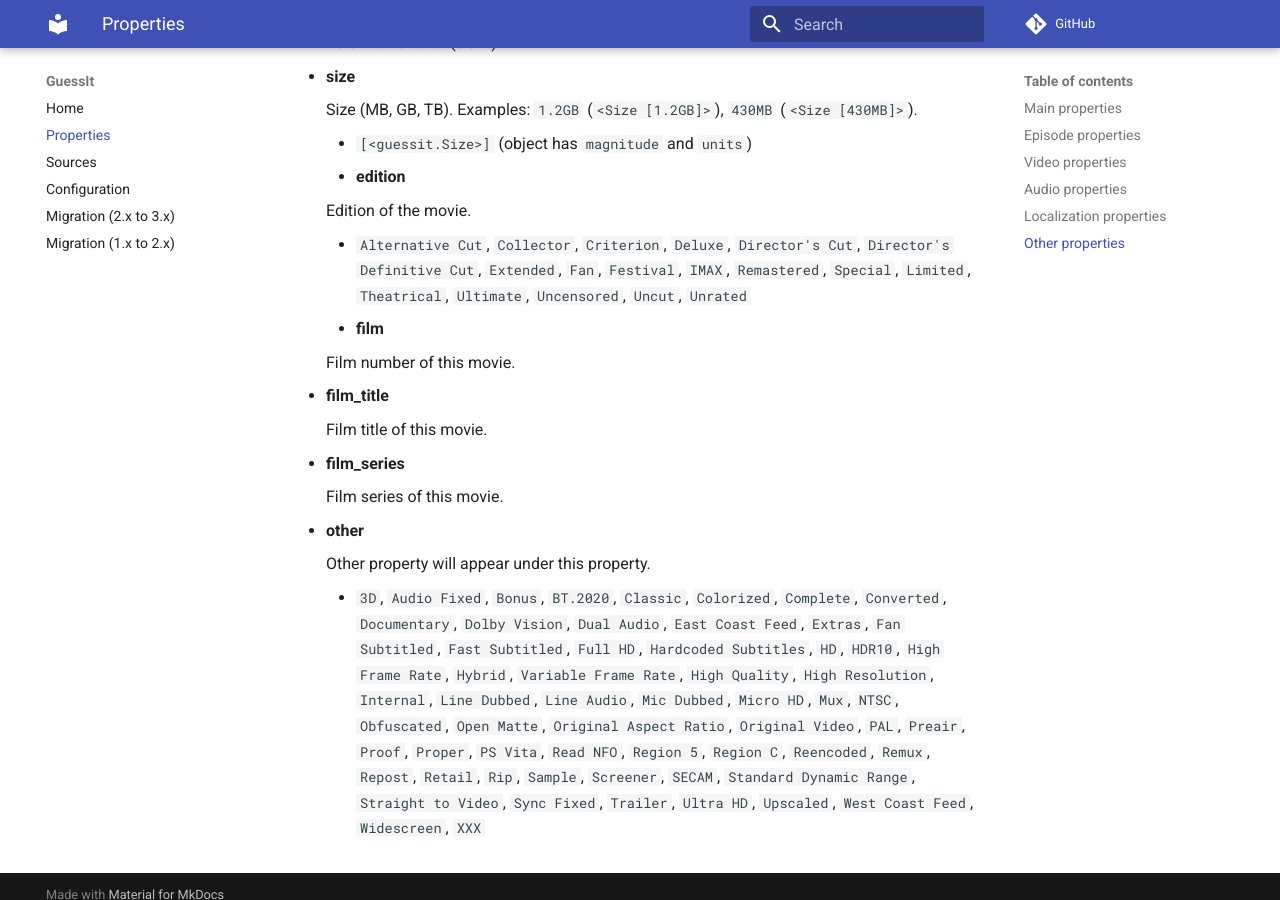
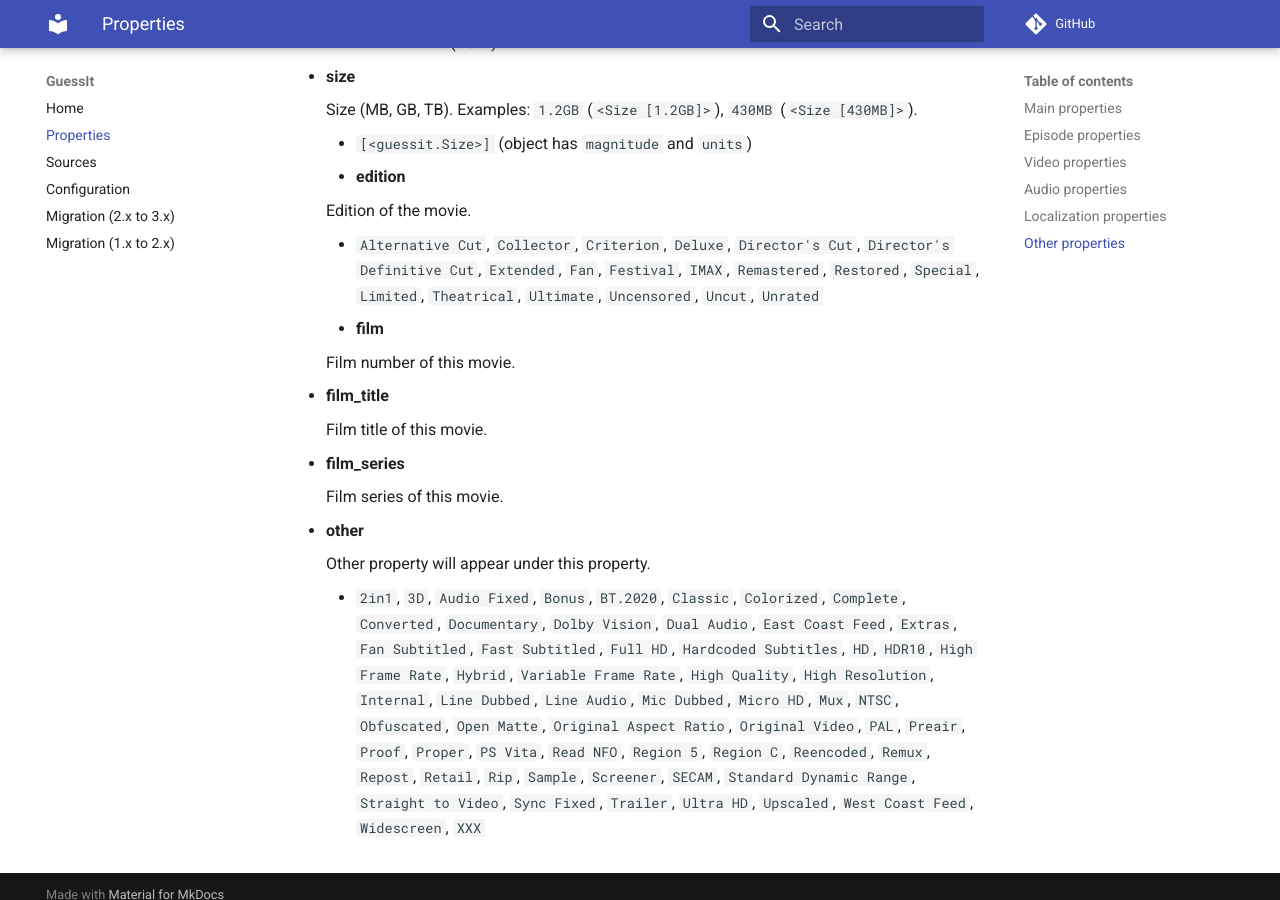
Before and after one commit to guessit-io/guessit, an MkDocs documentation site: the page built from docs/properties.md, in a window 1280 px wide and 900 px high, scrolled down 5098 px. Built offline with MkDocs 1.6.1 and Material for MkDocs 9.7.7, drawn with Linux system fonts in a browser that asks for light colours; comment, search, counter and statistics services are not loaded.

Commit message:
docs: add new properties

```diff
--- a/docs/properties.md
+++ b/docs/properties.md
@@ -226,7 +226,7 @@ Other properties
 
     Edition of the movie.
 
-    -   `Alternative Cut`, `Collector`, `Criterion`, `Deluxe`, `Director's Cut`, `Director's Definitive Cut`, `Extended`, `Fan`, `Festival`, `IMAX`, `Remastered`, `Special`, `Limited`, `Theatrical`, `Ultimate`, `Uncensored`, `Uncut`, `Unrated`
+    -   `Alternative Cut`, `Collector`, `Criterion`, `Deluxe`, `Director's Cut`, `Director's Definitive Cut`, `Extended`, `Fan`, `Festival`, `IMAX`, `Remastered`, `Restored`, `Special`, `Limited`, `Theatrical`, `Ultimate`, `Uncensored`, `Uncut`, `Unrated`
 -   **film**
 
     Film number of this movie.
@@ -243,4 +243,4 @@ Other properties
 
     Other property will appear under this property.
 
-    -   `3D`, `Audio Fixed`, `Bonus`, `BT.2020`, `Classic`, `Colorized`, `Complete`, `Converted`, `Documentary`, `Dolby Vision`, `Dual Audio`, `East Coast Feed`, `Extras`, `Fan Subtitled`, `Fast Subtitled`, `Full HD`, `Hardcoded Subtitles`, `HD`, `HDR10`, `High Frame Rate`, `Hybrid`, `Variable Frame Rate`, `High Quality`, `High Resolution`, `Internal`, `Line Dubbed`, `Line Audio`, `Mic Dubbed`, `Micro HD`, `Mux`, `NTSC`, `Obfuscated`, `Open Matte`, `Original Aspect Ratio`, `Original Video`, `PAL`, `Preair`, `Proof`, `Proper`, `PS Vita`, `Read NFO`, `Region 5`, `Region C`, `Reencoded`, `Remux`, `Repost`, `Retail`, `Rip`, `Sample`, `Screener`, `SECAM`, `Standard Dynamic Range`, `Straight to Video`, `Sync Fixed`, `Trailer`, `Ultra HD`, `Upscaled`, `West Coast Feed`, `Widescreen`, `XXX`
+    -   `2in1`, `3D`, `Audio Fixed`, `Bonus`, `BT.2020`, `Classic`, `Colorized`, `Complete`, `Converted`, `Documentary`, `Dolby Vision`, `Dual Audio`, `East Coast Feed`, `Extras`, `Fan Subtitled`, `Fast Subtitled`, `Full HD`, `Hardcoded Subtitles`, `HD`, `HDR10`, `High Frame Rate`, `Hybrid`, `Variable Frame Rate`, `High Quality`, `High Resolution`, `Internal`, `Line Dubbed`, `Line Audio`, `Mic Dubbed`, `Micro HD`, `Mux`, `NTSC`, `Obfuscated`, `Open Matte`, `Original Aspect Ratio`, `Original Video`, `PAL`, `Preair`, `Proof`, `Proper`, `PS Vita`, `Read NFO`, `Region 5`, `Region C`, `Reencoded`, `Remux`, `Repost`, `Retail`, `Rip`, `Sample`, `Screener`, `SECAM`, `Standard Dynamic Range`, `Straight to Video`, `Sync Fixed`, `Trailer`, `Ultra HD`, `Upscaled`, `West Coast Feed`, `Widescreen`, `XXX`
```
